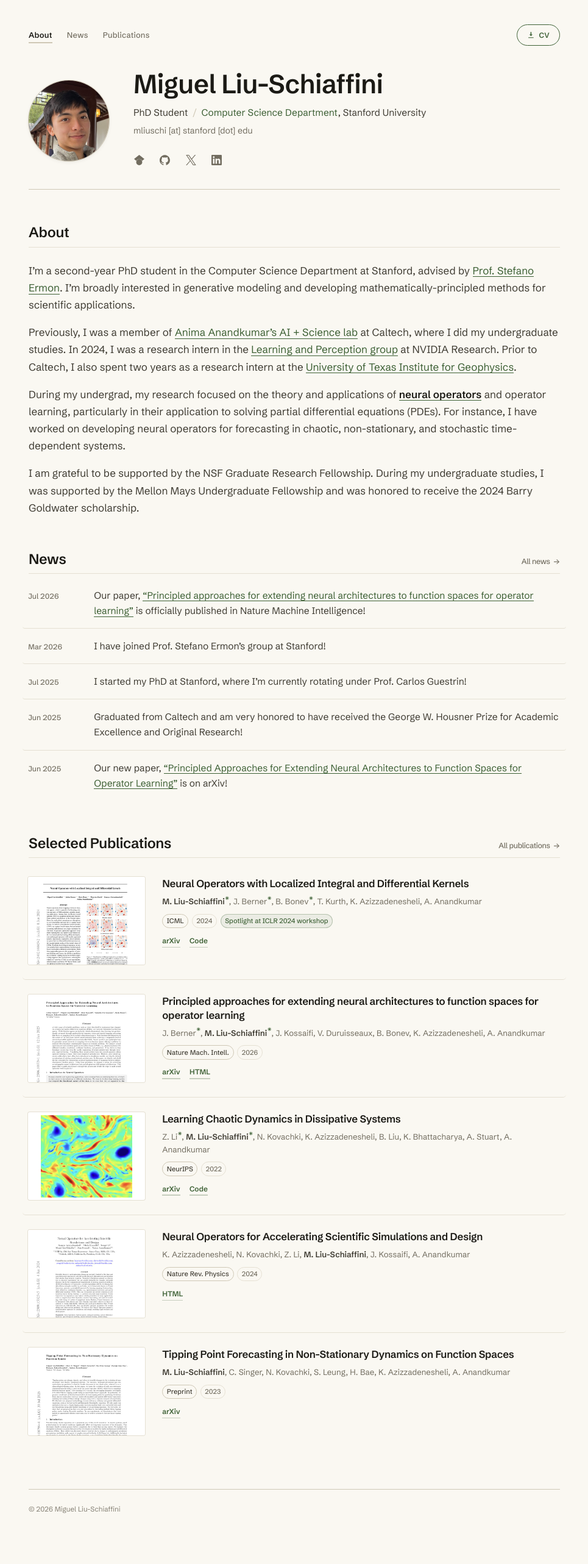
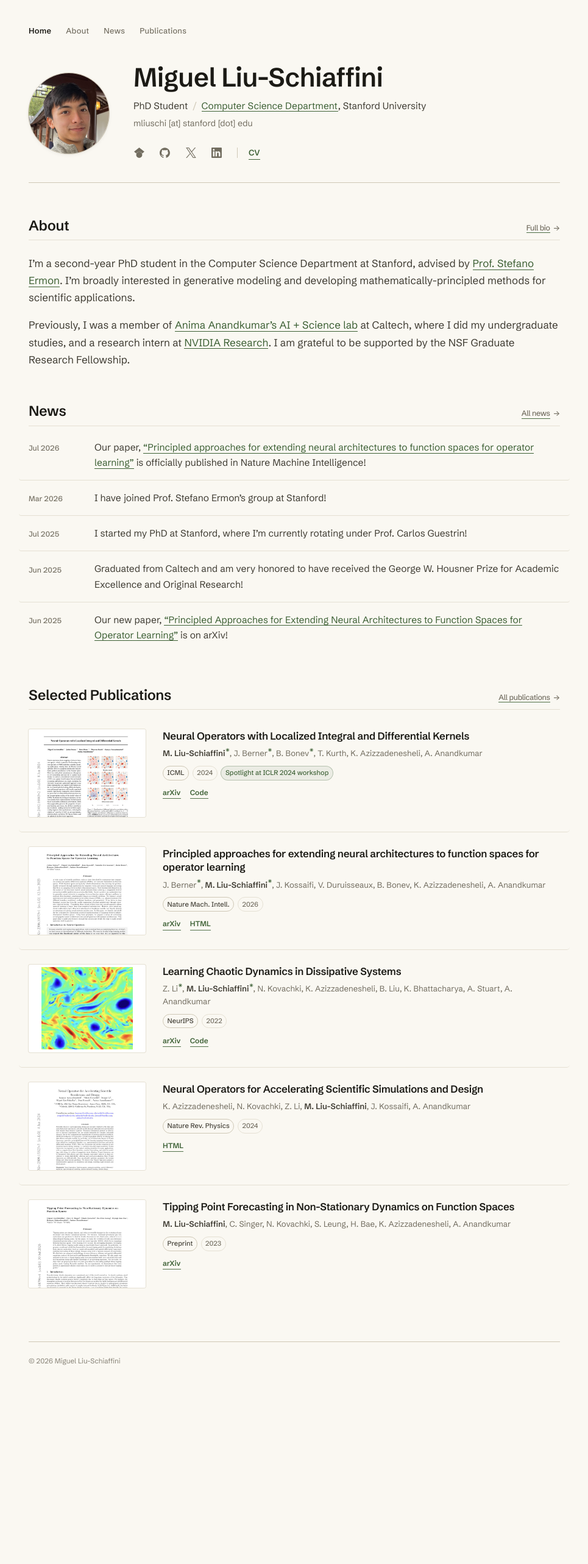
Before and after one commit to mliuschi/mliuschi.github.io, a Jekyll site: the page built from index.md, in a window 1280 px wide. Shown: the whole page at 61% size, without its empty margins (157-1122 px from the left). Built offline with Jekyll 4.4.1, drawn with Linux system fonts in a browser that asks for light colours; after the commit the page ends 2322 px from its top, so only the background shows below that.

Commit message:
stylistic updates

```diff
--- a/_includes/socials.html
+++ b/_includes/socials.html
@@ -28,4 +28,11 @@
     <svg viewBox="0 0 24 24" aria-hidden="true" focusable="false"><path d="M20.447 20.452h-3.554v-5.569c0-1.328-.027-3.037-1.852-3.037-1.853 0-2.136 1.445-2.136 2.939v5.667H9.351V9h3.414v1.561h.046c.477-.9 1.637-1.85 3.37-1.85 3.601 0 4.267 2.37 4.267 5.455v6.286zM5.337 7.433c-1.144 0-2.063-.926-2.063-2.065 0-1.138.92-2.063 2.063-2.063 1.14 0 2.064.925 2.064 2.063 0 1.139-.925 2.065-2.064 2.065zm1.782 13.019H3.555V9h3.564v11.452zM22.225 0H1.771C.792 0 0 .774 0 1.729v20.542C0 23.227.792 24 1.771 24h20.451C23.2 24 24 23.227 24 22.271V1.729C24 .774 23.2 0 22.222 0h.003z"/></svg>
   </a>
   {% endif %}
+
+  {% comment %} "CV" as a word, not an icon — far more scannable than a generic document glyph. {% endcomment %}
+  {% if site.cv_path %}
+  <span class="ico-sep" aria-hidden="true"></span>
+  <a class="u-link cv-link" href="{{ site.cv_path | relative_url }}"
+     target="_blank" rel="noopener">CV</a>
+  {% endif %}
 </div>
--- a/_layouts/default.html
+++ b/_layouts/default.html
@@ -4,28 +4,32 @@
 <body>
 <div class="wrap">
 
+  {% comment %}
+    Nav sits alone on the left. The CV lives with the social icons below, since
+    it answers the same question they do — where else to find this person.
+  {% endcomment %}
   <div class="topbar">
     <nav class="topnav">
       <a href="{{ '/' | relative_url }}"
-         {% if page.url == '/' %}aria-current="page"{% endif %}>About</a>
+         {% if page.url == '/' %}aria-current="page"{% endif %}>Home</a>
+      <a href="{{ '/about/' | relative_url }}"
+         {% if page.url == '/about/' %}aria-current="page"{% endif %}>About</a>
       <a href="{{ '/news/' | relative_url }}"
          {% if page.url == '/news/' %}aria-current="page"{% endif %}>News</a>
       <a href="{{ '/publications/' | relative_url }}"
          {% if page.url == '/publications/' %}aria-current="page"{% endif %}>Publications</a>
     </nav>
-    <a class="cv-btn" href="{{ site.cv_path | relative_url }}" target="_blank" rel="noopener">
-      <svg viewBox="0 0 24 24" aria-hidden="true"><path d="M12 15.5l-5-5h3.5V3h3v7.5H17l-5 5zM4 19h16v2H4z"/></svg>
-      <span>CV</span>
-    </a>
   </div>
 
   <header class="masthead">
     <div class="portrait">
-      <img src="{{ site.avatar | relative_url }}" alt="{{ site.author }}"
-           width="480" height="480">
+      <a href="{{ '/' | relative_url }}" aria-label="Home">
+        <img src="{{ site.avatar | relative_url }}" alt="{{ site.author }}"
+             width="480" height="480">
+      </a>
     </div>
     <div class="mast-text">
-      <h1 class="name">{{ site.title }}</h1>
+      <h1 class="name"><a href="{{ '/' | relative_url }}">{{ site.title }}</a></h1>
       <p class="tagline">{{ site.role }}<span class="sep">/</span>{{ site.affiliation_html }}</p>
       <p class="mast-email">{{ site.email_display }}</p>
       {% include socials.html %}
--- a/_layouts/home.html
+++ b/_layouts/home.html
@@ -2,13 +2,15 @@
 layout: default
 ---
 <section>
-  <h2 class="sec">About</h2>
+  <h2 class="sec">About
+    <a class="more" href="{{ '/about/' | relative_url }}"><span class="more-t">Full bio</span> <span class="ar">&rarr;</span></a>
+  </h2>
   <div class="prose">{{ content }}</div>
 </section>
 
 <section>
   <h2 class="sec">News
-    <a class="more" href="{{ '/news/' | relative_url }}">All news <span class="ar">&rarr;</span></a>
+    <a class="more" href="{{ '/news/' | relative_url }}"><span class="more-t">All news</span> <span class="ar">&rarr;</span></a>
   </h2>
   <ol class="ledger">
     {% for item in site.data.news limit: site.news_on_homepage %}
@@ -22,7 +24,7 @@ layout: default
 
 <section>
   <h2 class="sec">Selected Publications
-    <a class="more" href="{{ '/publications/' | relative_url }}">All publications <span class="ar">&rarr;</span></a>
+    <a class="more" href="{{ '/publications/' | relative_url }}"><span class="more-t">All publications</span> <span class="ar">&rarr;</span></a>
   </h2>
   <div class="pubs">
     {% comment %}
--- a/assets/css/site.css
+++ b/assets/css/site.css
@@ -49,14 +49,26 @@ body {
   text-rendering: optimizeLegibility;
 }
 
-/* Wide shell so publications use the space; prose is capped separately so body
-   copy never runs to ~95 characters a line. */
+/* Wide shell. Body text runs the full width; to pull it back in, add a
+   max-width to .prose (and .ledger .what for news). */
 .wrap { max-width: 58rem; margin: 0 auto; padding: 2.5rem 1.75rem 5rem; }
 
 a { color: var(--accent); text-decoration: none; }
 
-/* Prose links: a hairline underline that thickens into a highlight on hover. */
-.prose a, .ledger .what a {
+/* ── the one link idiom ──────────────────────────────────────────────────────
+   A hairline underline that thickens into a highlight on hover. Defined once
+   here for every body-size text link on the site, so the treatment can't drift.
+   Deliberately NOT applied to headings or publication titles: the bar grows to
+   0.38em, which reads as an underline at body size but as a highlighter stripe
+   on large or wrapped text.
+   ─────────────────────────────────────────────────────────────────────────── */
+.prose a,
+.ledger .what a,
+.topnav a,
+.tagline a,
+.more .more-t,
+.lnk,
+.u-link {
   background-image: linear-gradient(var(--accent), var(--accent));
   background-size: 100% 0.075em;
   background-position: 0 100%;
@@ -64,51 +76,27 @@ a { color: var(--accent); text-decoration: none; }
   padding-bottom: 0.05em;
   transition: background-size 0.22s cubic-bezier(0.4, 0, 0.2, 1), color 0.18s ease;
 }
-.prose a:hover, .ledger .what a:hover { background-size: 100% 0.38em; color: var(--ink); }
+.prose a:hover,
+.ledger .what a:hover,
+.topnav a:hover,
+.tagline a:hover,
+.more:hover .more-t,
+.lnk:hover,
+.u-link:hover { background-size: 100% 0.38em; color: var(--ink); }
 
 /* ── top bar ─────────────────────────────────────────────────────────────── */
-.topbar {
-  display: flex; align-items: center; justify-content: space-between;
-  gap: 1rem; padding-bottom: 2.5rem;
+/* Nav sits alone on the left now that the CV button is gone. */
+.topbar { display: flex; align-items: center; gap: 1rem; padding-bottom: 2.5rem; }
+.topnav { display: flex; flex-wrap: wrap; gap: 1.5rem; }
+.topnav a {
+  font-size: 0.8rem; font-weight: 500; letter-spacing: 0.02em;
+  color: var(--muted); padding-bottom: 0.15rem;
 }
-.topnav { display: flex; gap: 1.5rem; }
-.topnav a {
-  position: relative; font-size: 0.8rem; font-weight: 500; letter-spacing: 0.02em;
-  color: var(--muted); padding: 0.15rem 0; transition: color 0.18s ease;
-}
-.topnav a::after {
-  content: ""; position: absolute; left: 0; right: 0; bottom: 0; height: 1.5px;
-  background: var(--accent); transform: scaleX(0); transform-origin: left;
-  transition: transform 0.26s cubic-bezier(0.4, 0, 0.2, 1);
-}
-.topnav a:hover { color: var(--ink); }
-.topnav a:hover::after { transform: scaleX(1); }
+.topnav a { background-size: 100% 0; }
+/* The current page is marked by weight and colour, NOT by an underline —
+   hover already owns the underline, so an underlined active state would make a
+   hovered inactive item look momentarily current. */
 .topnav a[aria-current] { color: var(--ink); font-weight: 600; }
-.topnav a[aria-current]::after { transform: scaleX(1); background: var(--rule-2); }
-
-.cv-btn {
-  display: inline-flex; align-items: center; gap: 0.4rem;
-  position: relative; overflow: hidden;
-  font-size: 0.75rem; font-weight: 600; letter-spacing: 0.03em;
-  color: var(--accent); border: 1px solid var(--accent);
-  border-radius: 2rem; padding: 0.42rem 1rem;
-  transition: color 0.24s ease, border-color 0.24s ease;
-}
-/* No negative z-index: ::before paints above the button background but below the
-   positioned label, so the fill slides in behind the text safely. */
-.cv-btn::before {
-  content: ""; position: absolute; inset: 0; background: var(--accent);
-  transform: translateY(101%);
-  transition: transform 0.28s cubic-bezier(0.4, 0, 0.2, 1);
-}
-.cv-btn span { position: relative; z-index: 1; }
-.cv-btn svg {
-  width: 0.8rem; height: 0.8rem; fill: currentColor;
-  position: relative; z-index: 1; transition: transform 0.24s ease;
-}
-.cv-btn:hover { color: var(--accent-ink); }
-.cv-btn:hover::before { transform: translateY(0); }
-.cv-btn:hover svg { transform: translateY(2px); }
 
 /* ── masthead ────────────────────────────────────────────────────────────── */
 .masthead {
@@ -126,12 +114,18 @@ h1.name {
   margin: 0; font-size: clamp(2rem, 5.2vw, 2.7rem); font-weight: 600;
   line-height: 1.08; letter-spacing: var(--tt);
 }
+/* Links home, but must still read as a heading: no underline, inherits colour,
+   only a quiet accent shift on hover so it's discoverable. */
+h1.name a { color: inherit; transition: color 0.18s ease; }
+h1.name a:hover { color: var(--accent); }
+.portrait a { display: block; border-radius: 50%; }
 .tagline { margin: 0.65rem 0 0; font-size: 0.97rem; color: var(--soft); }
 .tagline .sep { color: var(--rule-2); padding: 0 0.5em; }
 .mast-email { margin: 0.3rem 0 0; font-size: 0.88rem; color: var(--muted); }
 
 /* ── social icons ────────────────────────────────────────────────────────── */
-.icons { display: flex; gap: 0.45rem; margin: 1.15rem 0 0 -0.5rem; padding: 0; }
+.icons { display: flex; align-items: center; gap: 0.45rem;
+         margin: 1.15rem 0 0 -0.5rem; padding: 0; }
 .ico {
   display: grid; place-items: center; width: 2.2rem; height: 2.2rem;
   border-radius: 50%; color: var(--muted); border: 1px solid transparent;
@@ -144,6 +138,16 @@ h1.name {
   transform: translateY(-2.5px);
 }
 .ico:focus-visible { outline: 2px solid var(--accent); outline-offset: 2px; }
+
+/* divider between the icon set and the CV text link */
+.ico-sep {
+  width: 1px; height: 1.1rem; background: var(--rule-2);
+  margin: 0 0.7rem 0 0.5rem; align-self: center; flex: 0 0 auto;
+}
+.cv-link {
+  align-self: center; font-size: 0.83rem; font-weight: 600;
+  letter-spacing: 0.01em; color: var(--accent);
+}
 
 /* ── section headings ────────────────────────────────────────────────────── */
 h2.sec {
@@ -158,7 +162,6 @@ h2.sec {
   white-space: nowrap; transition: color 0.18s ease;
 }
 .more .ar { display: inline-block; transition: transform 0.24s cubic-bezier(0.4, 0, 0.2, 1); }
-.more:hover { color: var(--accent); }
 .more:hover .ar { transform: translateX(3px); }
 
 .prose { margin-top: 1.5rem; color: var(--soft); }
@@ -192,7 +195,7 @@ h2.sec {
 .ledger { list-style: none; margin: 0.4rem 0 0; padding: 0; }
 .ledger li {
   display: grid; grid-template-columns: 5.4rem 1fr; gap: 1.35rem;
-  padding: 1rem 0.6rem 1rem 0.55rem; margin: 0 -0.6rem;
+  padding: 1rem 1rem; margin: 0 -1rem;
   border-radius: 4px; border-bottom: 1px solid var(--rule);
   transition: background 0.2s ease;
 }
@@ -210,7 +213,7 @@ h2.sec {
 .pubs { margin-top: 0.45rem; }
 .pub {
   display: grid; grid-template-columns: 12rem 1fr; gap: 1.75rem;
-  padding: 1.5rem 0.6rem 1.5rem 0.55rem; margin: 0 -0.6rem;
+  padding: 1.5rem 1rem; margin: 0 -1rem;
   border-radius: 5px; border-bottom: 1px solid var(--rule);
   align-items: start; transition: background 0.22s ease;
 }
@@ -237,7 +240,7 @@ h2.sec {
 .pub:hover .thumb {
   transform: translateY(-3px) scale(1.025);
   box-shadow: 0 0 0 1px color-mix(in srgb, var(--accent) 38%, transparent),
-              0 0 0 5px var(--wash),
+              0 0 0 4px var(--wash),
               0 12px 32px -10px var(--glow);
 }
 
@@ -263,16 +266,7 @@ h2.sec {
 }
 
 .pub .row { margin: 0.65rem 0 0; display: flex; flex-wrap: wrap; gap: 0.3rem 0.95rem; }
-.lnk {
-  position: relative; font-size: 0.74rem; font-weight: 600;
-  color: var(--accent); padding-bottom: 0.1rem;
-}
-.lnk::after {
-  content: ""; position: absolute; left: 0; right: 0; bottom: 0; height: 1.5px;
-  background: currentColor; opacity: 0.28;
-  transition: opacity 0.2s ease, transform 0.24s cubic-bezier(0.4, 0, 0.2, 1);
-}
-.lnk:hover::after { opacity: 1; transform: translateY(1px); }
+.lnk { font-size: 0.74rem; font-weight: 600; color: var(--accent); }
 
 /* ── equal-contribution mark ─────────────────────────────────────────────── */
 /* The glyph comes from --eq so it is set in exactly one place. Some candidate
--- a/index.md
+++ b/index.md
@@ -1,13 +1,15 @@
 ---
 layout: home
-title: About
+title: Home
 permalink: /
 ---
 
+<!--
+  This is the SHORT bio shown on the homepage. The full version lives in
+  about.md and is linked from the "Full bio" arrow beside this heading.
+  Seeded as a trim of your existing text; rewrite freely.
+-->
+
 I'm a second-year PhD student in the Computer Science Department at Stanford, advised by [Prof. Stefano Ermon](https://cs.stanford.edu/~ermon/). I'm broadly interested in generative modeling and developing mathematically-principled methods for scientific applications.
 
-Previously, I was a member of [Anima Anandkumar's AI + Science lab](http://tensorlab.cms.caltech.edu/users/anima/) at Caltech, where I did my undergraduate studies. In 2024, I was a research intern in the [Learning and Perception group](https://research.nvidia.com/labs/lpr/) at NVIDIA Research. Prior to Caltech, I also spent two years as a research intern at the [University of Texas Institute for Geophysics](https://ig.utexas.edu/).
-
-During my undergrad, my research focused on the theory and applications of [**neural operators**](https://en.wikipedia.org/wiki/Neural_operators) and operator learning, particularly in their application to solving partial differential equations (PDEs). For instance, I have worked on developing neural operators for forecasting in chaotic, non-stationary, and stochastic time-dependent systems.
-
-I am grateful to be supported by the NSF Graduate Research Fellowship. During my undergraduate studies, I was supported by the Mellon Mays Undergraduate Fellowship and was honored to receive the 2024 Barry Goldwater scholarship.
+Previously, I was a member of [Anima Anandkumar's AI + Science lab](http://tensorlab.cms.caltech.edu/users/anima/) at Caltech, where I did my undergraduate studies, and a research intern at [NVIDIA Research](https://research.nvidia.com/labs/lpr/). I am grateful to be supported by the NSF Graduate Research Fellowship.
```
Also changed, not shown: 404.html (+2 -7 lines), _layouts/page.html (added, +10 -0 lines), about.md (added, +19 -0 lines), README.md.
